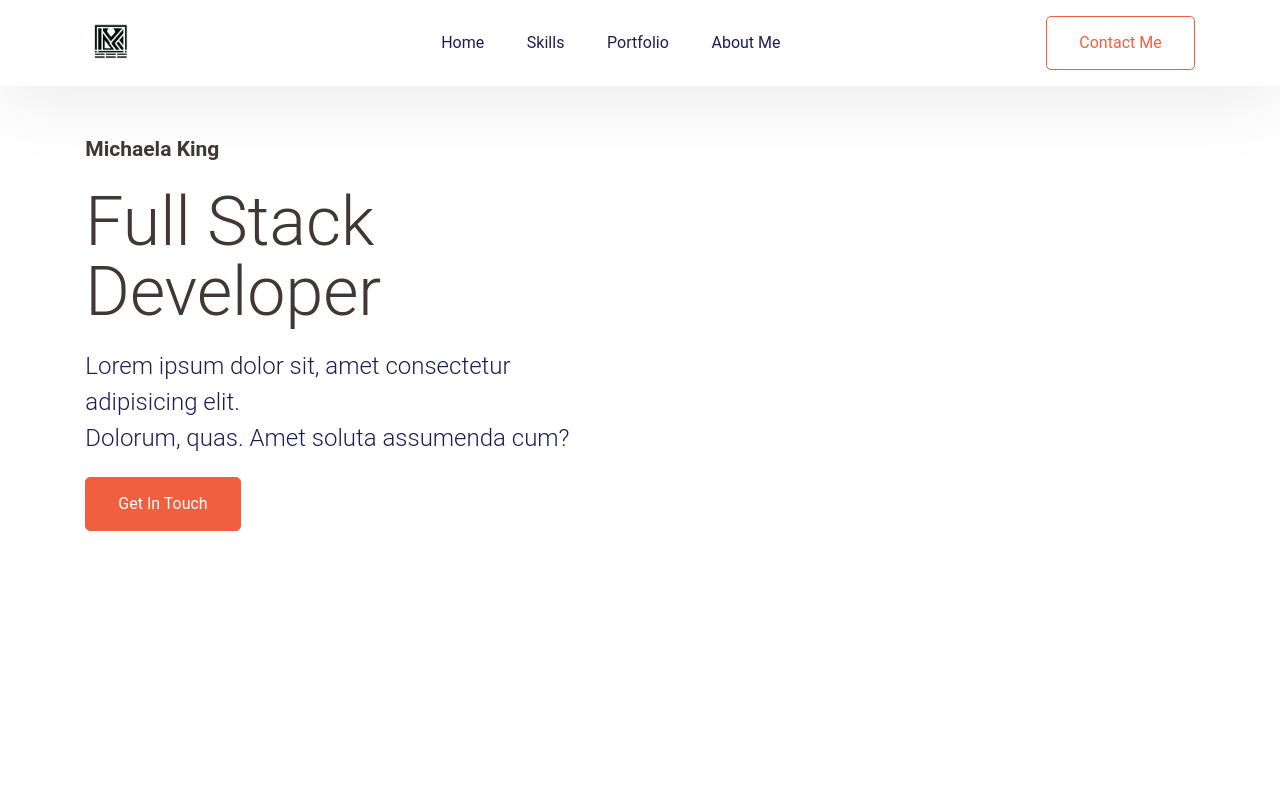
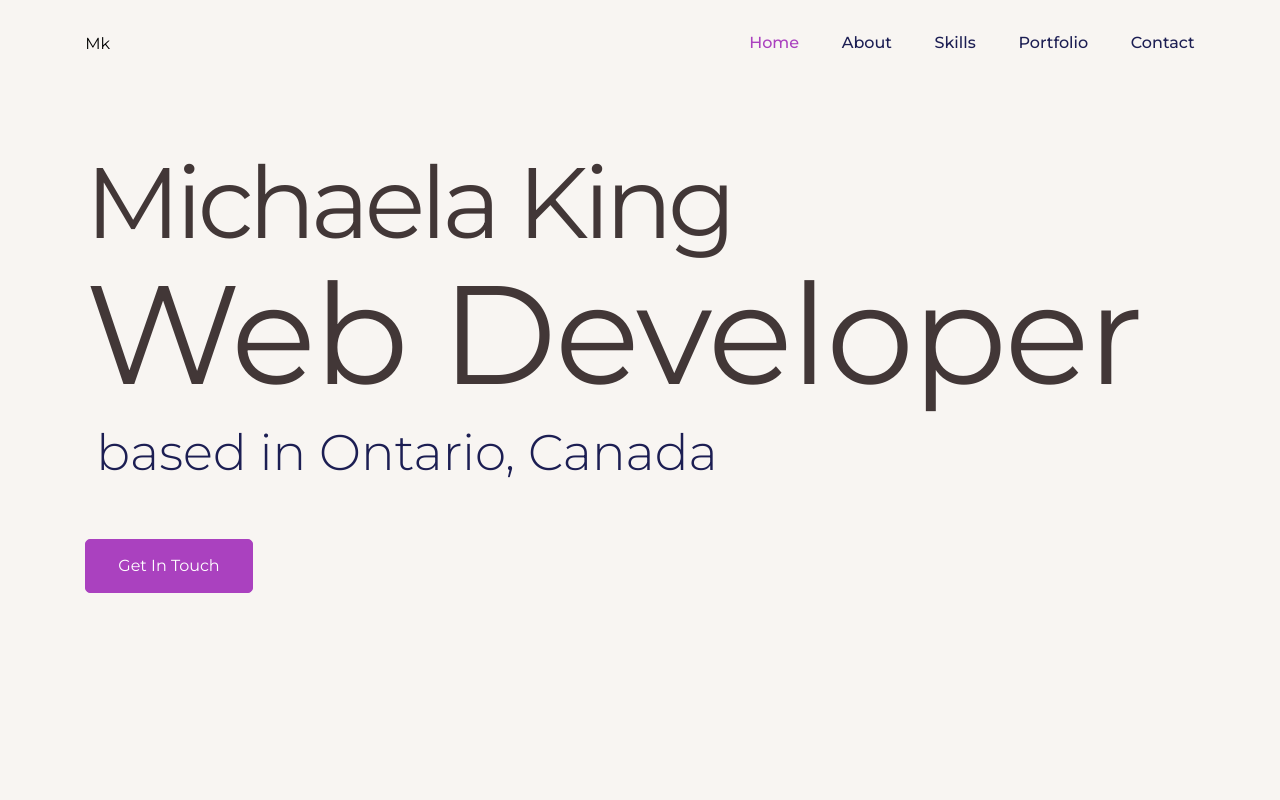
Before and after one commit to Michaela-K/mk_react_portfolio, a React (Create React App) app: page / in a window 1280 px wide. Shown: the top 800 px of the page. Built offline with nearby package versions, Linux system fonts and the light colour scheme.

Commit message:
fix bug in footer, adjust hero

```diff
--- a/src/App.css
+++ b/src/App.css
@@ -1,24 +1,19 @@
   /* Global CSS */
+  @import url('https://fonts.googleapis.com/css2?family=Montserrat:wght@100;200;300;400;500&display=swap');
 
   :root {
-    /* --primary: #297685; */
-    /* --primary: #33a1a7; */
-    --primary: #f06040;
-    /* --heading-color: #1e3d44; */
+    --primary: #aa41bf;
     --heading-color: #423737;
-    /* --bg-shade: #f5fcff; */
-    --bg-shade:rgba(0, 0, 0, 0);
-    --github: #59a5e3;
-    --github: #E89793;
+    --bg-shade:#f8f5f2;
     --darkblue: #1c1e53;
     --black: #21222f;
     --white: #ffffff;
   }
   body {
     margin: 0;
-    font-family: "Roboto", sans-serif;
-    -webkit-font-smoothing: "Roboto", sans-serif;
-    -moz-osx-font-smoothing: "Roboto", sans-serif;
+    font-family: "Montserrat", sans-serif;
+    -webkit-font-smoothing: "Montserrat", sans-serif;
+    -moz-osx-font-smoothing: "Montserrat", sans-serif;
     font-style: normal;
   }
 
@@ -33,7 +28,7 @@
   }
 
   .btn {
-    font-family: "Roboto";
+    font-family: "Montserrat";
     display: inline-block;
     padding: 14px 32px;
     font-size: 16px;
@@ -147,11 +142,12 @@
   /* Skills & About Me */
   .section__title {
     color: var(--heading-color);
-    font-size: 21px;
+    font-size: 100px;
     text-align: center;
     font-style: normal;
-    font-weight: 600;
-    line-height: 32px;
+    font-weight: 400;
+    line-height: 150px;
+    letter-spacing: -5px;
     display: flex;
     align-items: flex-start;
   }
@@ -170,8 +166,7 @@
     justify-content: space-between;
     align-items: center;
     padding: 15px 85.333px;
-    background: var(--white);
-    box-shadow: 0px 5.333px 80px 0 rgba(0, 0, 0, 0.1);
+    background: var(--bg-shade);
     position: fixed;
     top: 0;
     left: 0;
@@ -192,7 +187,7 @@
     color: var(--darkblue);
     font-size: 16px;
     font-style: normal;
-    font-weight: 400;
+    font-weight: 500;
     line-height: 24px;
     cursor: pointer;
   }
@@ -212,13 +207,14 @@
 
  /* Hero Section Style */
  .hero__section {
-  display: grid;
-  grid-template-columns: repeat(2, 1fr);
-  padding: 133.333px 85.333px 133.333px;
+  display: flex;
+  /* grid-template-columns: repeat(2, 1fr); */
+  padding: 20.333px 85.333px 133.333px;
   align-items: center;
   justify-content: space-between;
   gap: 32px;
   background-color: var(--bg-shade);
+  height: 85vh;
 }
 .hero__section__content-box {
   display: flex;
@@ -237,9 +233,10 @@
 }
 .hero__section__title {
   color: var(--heading-color);
-  font-size: 74.667px;
-  font-weight: 300;
-  line-height: 90px;
+  font-size: 140px;
+  font-weight: 400;
+  line-height: 70px;
+  letter-spacing: -2px;
   align-self: stretch;
 }
 .hero__section__title__color {
@@ -247,9 +244,11 @@
 }
 .hero__section-description {
   color: var(--darkblue);
-  font-size: 24px;
-  font-weight: 300;
-  line-height: 36px;
+  margin: 33px 0px 35px 8px;
+  padding-left: 3px;
+  font-size: 50px;
+  font-weight:300;
+  line-height: 60px;
 }
 .hero__section__img {
   display: flex;
@@ -583,7 +582,7 @@ select::-ms-expand {
 /* Responsive Screens */
 @media only screen and (max-width: 1800px) {
   .hero__section__title {
-    font-size: 68px;
+    /* font-size: 68px; */
     line-height: 70px;
   }
   .skills__section__title {
--- a/src/App.js
+++ b/src/App.js
@@ -11,7 +11,6 @@ function App() {
           <Navbar/>
           <Routes>
             <Route path="/" element={<Home/>}></Route>
-            <Route path="/about" element={<About/>}></Route>
             <Route path="*" element={<div>404 Not Found</div>}></Route>
           </Routes>
       </BrowserRouter>
--- a/src/components/Footer.jsx
+++ b/src/components/Footer.jsx
@@ -30,7 +30,7 @@ function Footer() {
                 smooth={true}
                 offset={-70}
                 duration={500}
-                to="MyPortfolio"
+                to="Portfolio"
                 className="text-md"
               >
                 Portfolio
@@ -43,11 +43,24 @@ function Footer() {
                 smooth={true}
                 offset={-70}
                 duration={500}
-                to="AboutMe"
+                to="About"
                 className="text-md"
               >
                 About Me
               </Link>
+            </li>
+            <li>
+            <Link
+              activeClass="navbar__active-content"
+              spy={true}
+              smooth={true}
+              offset={-70}
+              duration={500}
+              to="Skills"
+              className="text-md"
+            >
+              Skills
+            </Link>
             </li>
             <li>
               <Link
@@ -60,19 +73,6 @@ function Footer() {
                 className="text-md"
               >
                 Contact
-              </Link>
-            </li>
-            <li>
-              <Link
-                activeClass="navbar__active-content"
-                spy={true}
-                smooth={true}
-                offset={-70}
-                duration={500}
-                to="testimonial"
-                className="text-md"
-              >
-                Testimonials
               </Link>
             </li>
           </ul>
--- a/src/components/Hero.jsx
+++ b/src/components/Hero.jsx
@@ -7,21 +7,19 @@ function Hero() {
         <div className="hero__section__content">
           <p className="section__title">Michaela King</p>
           <h1 className="hero__section__title">
-            <span className="hero__section-title__color">Full Stack</span>{" "}
-            <br />
-            Developer
+            {/* <span className="hero__section-title__color"></span>{" "} */}
+            {/* <br /> */}
+            Web Developer
           </h1>
           <p className="hero__section-description">
-            Lorem ipsum dolor sit, amet consectetur adipisicing elit.
-            <br />
-            Dolorum, quas. Amet soluta assumenda cum?
+            based in Ontario, Canada
           </p>
         </div>
         <button className="btn btn-primary">Get In Touch</button>
       </div>
-      <div className="hero__section__img">
-        {/* <img src="./assets/images/hijabi.png" alt="Hero Image" /> */}
-      </div>
+      {/* <div className="hero__section__img">
+        <img src="./assets/images/hijabi.png" alt="Hero Image" />
+      </div> */}
     </section>
   )
 }
--- a/src/components/Home Page/index.jsx
+++ b/src/components/Home Page/index.jsx
@@ -4,16 +4,18 @@ import Skills from '../Skills'
 import MyPortfolio from '../Portfolio'
 import Contact from '../Contact'
 import Footer from '../Footer'
+import About from '../About'
 
 function Home() {
   return (
-    <>
+    <div id="Home">
       <Hero/>
+      <About/>
       <Skills/>
       <MyPortfolio/>
       <Contact/>
       <Footer/>
-    </>
+    </div>
   )
 }
 
--- a/src/components/Navbar.jsx
+++ b/src/components/Navbar.jsx
@@ -1,6 +1,5 @@
 import { useState, useEffect } from "react";
 import { Link } from "react-scroll";
-import { Link as PageLink } from 'react-router-dom';
 
 function Navbar() {
   const [navActive, setNavActive] = useState(false);
@@ -35,8 +34,8 @@ function Navbar() {
 
   return (
     <nav className={`navbar ${navActive ? "active" : ""}`}>
-      <div className="navbar__img">
-        <img src="./assets/images/logo.png" alt="Logo" />
+      <div className="navbar__img"> Mk
+        {/* <img src="./assets/images/logo.png" alt="Logo" /> */}
       </div>
       <a
         className={`nav__hamburger ${navActive ? "active" : ""}`}
@@ -49,18 +48,32 @@ function Navbar() {
       <div className={`navbar__items ${navActive ? "active" : ""}`}>
         <ul>
           <li>
-            <PageLink
+            <Link
               onClick={closeMenu}
               activeClass="navbar__active-content"
               spy={true}
               smooth={true}
               offset={-70}
               duration={500}
-              to="/"
+              to="heroSection"
               className="navbar__content"
             >
               Home
-            </PageLink>
+            </Link>
+          </li>
+          <li>
+          <Link
+              onClick={closeMenu}
+              activeClass="navbar__active-content"
+              spy={true}
+              smooth={true}
+              offset={-70}
+              duration={500}
+              to="About"
+              className="navbar__content"
+            >
+              About
+            </Link>
           </li>
           <li>
             <Link
@@ -91,16 +104,6 @@ function Navbar() {
             </Link>
           </li>
           <li>
-            <PageLink
-              onClick={closeMenu}
-              activeClass="navbar__active-content"
-              to="/about"
-              className="navbar__content"
-            >
-              About Me
-            </PageLink>
-          </li>
-          {/* <li>
             <Link
               onClick={closeMenu}
               activeClass="navbar__active-content"
@@ -108,26 +111,14 @@ function Navbar() {
               smooth={true}
               offset={-70}
               duration={500}
-              to="testimonial"
+              to="Contact"
               className="navbar__content"
             >
-              Testimonials
+              Contact
             </Link>
-          </li> */}
+          </li>
         </ul>
       </div>
-      <Link
-        onClick={closeMenu}
-        activeClass="navbar__active-content"
-        spy={true}
-        smooth={true}
-        offset={-70}
-        duration={500}
-        to="Contact"
-        className="btn btn-outline-primary"
-      >
-        Contact Me
-      </Link>
     </nav>
   );
 }
--- a/src/components/Skills.jsx
+++ b/src/components/Skills.jsx
@@ -2,7 +2,7 @@ import data from "../data/index.json";
 
 export default function Skills() {
   return (
-    <section className="skills__section" id="mySkills">
+    <section className="skills__section" id="Skills">
       <div className="portfolio__container">
         <p className="section__title">My Skills</p>
         <h2 className="skills__section__heading">My Expertise</h2>
```
